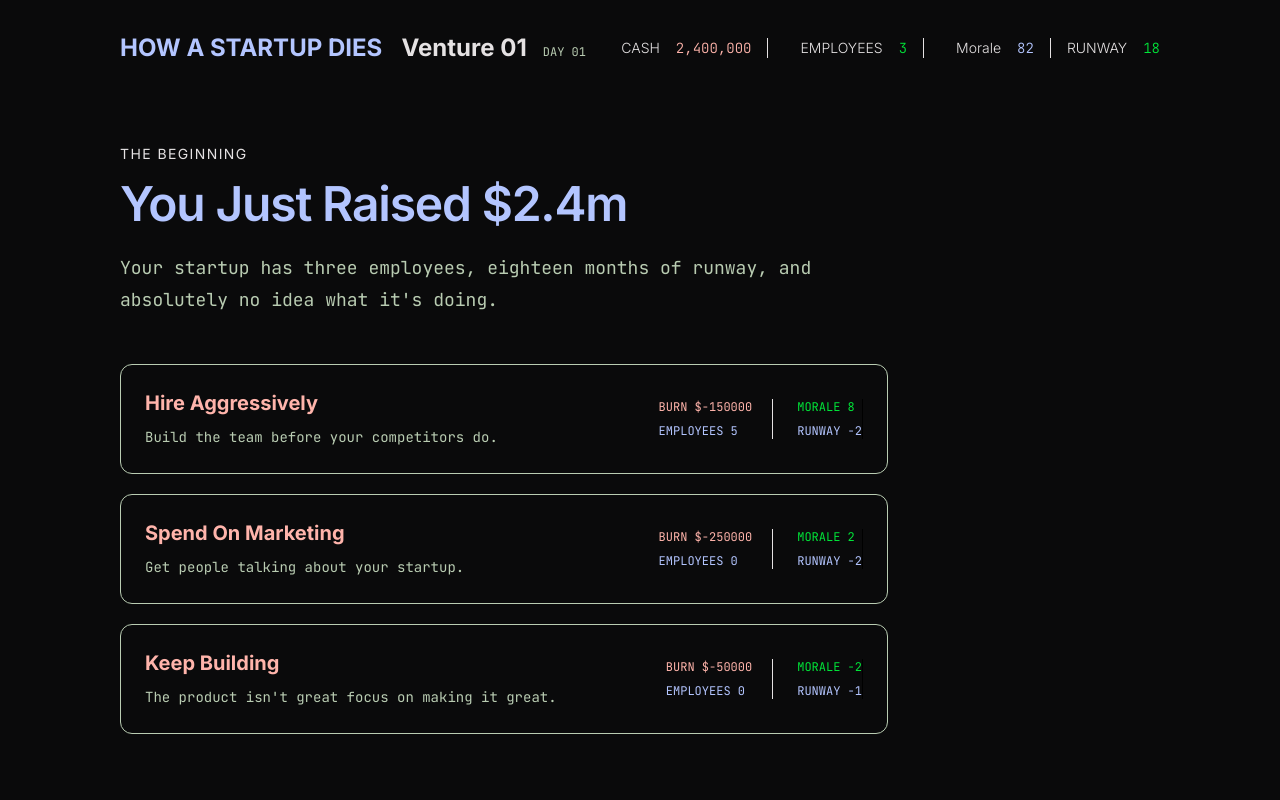
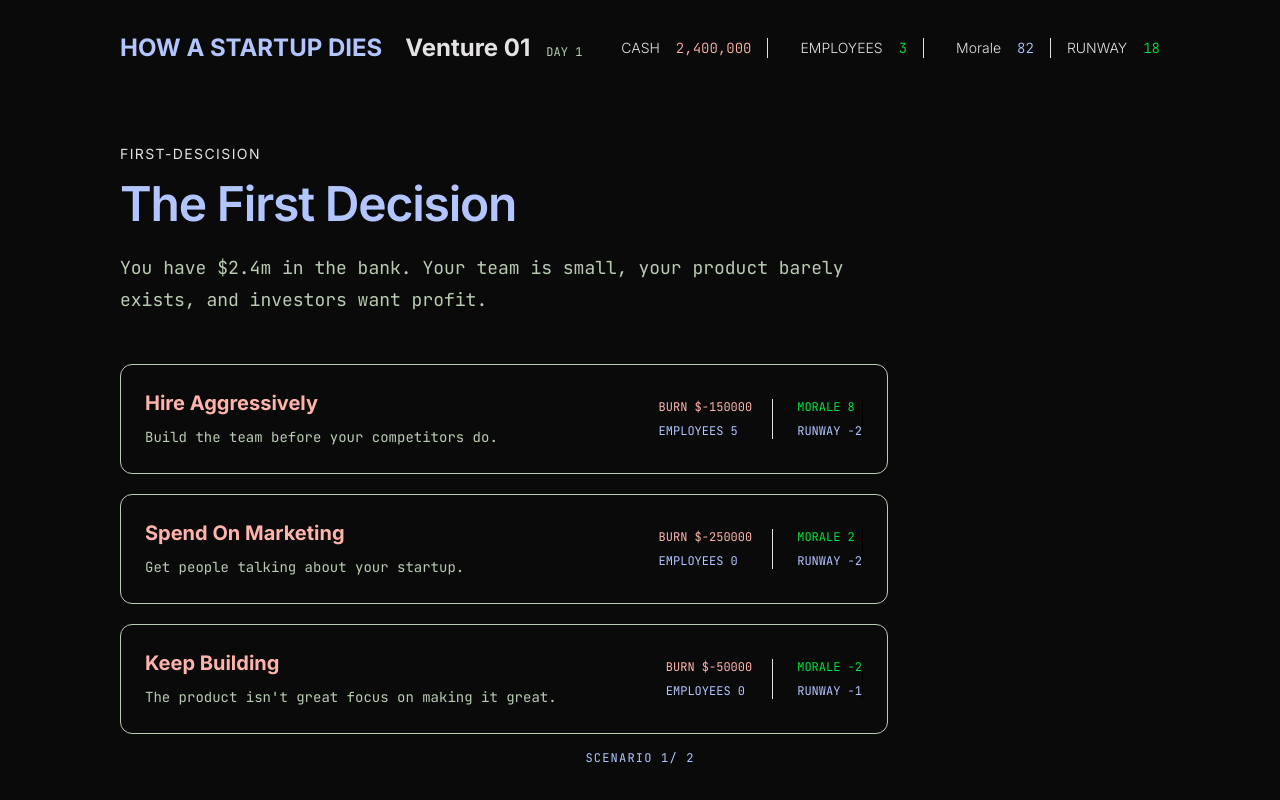
Before and after one commit to akshansh-kakkkar/How-a-startup-dies, a Next.js app: page / in a window 1280 px wide. Built offline with nearby package versions, Linux system fonts and the light colour scheme.

Commit message:
feat: improved the state handling of the application, added progress indicator and added 1 more scenario

```diff
--- a/app/components/Beginning.tsx
+++ b/app/components/Beginning.tsx
@@ -1,4 +1,7 @@
+'use client'
 import { Inter, JetBrains_Mono } from "next/font/google"
+import { scenarios } from '../game/scenario';
+import { useGameStore } from "../store/GameStore";
 
 const inter = Inter({
     subsets : ['latin']
@@ -7,11 +10,14 @@ const jetBrainsMono = JetBrains_Mono({
     subsets : ['latin']
 })
 export default function Beginning(){
+    const currentScenario = useGameStore((state)=>state.currentScenario);
+    const nextScenario = useGameStore((state)=>state.nextScenario);
+    const scenario = scenarios[currentScenario]
     return(
         <div className="mt-20 max-w-3xl  mx-24">
-            <p className={`text-sm uppercase tracking-widest text-[#E5E2E3] ${inter.className}`}>The Beginning</p>
-            <h2 className={`mt-4 text-5xl font-semibold tracking-tight text-[#B3C5FF] ${inter.className}`}>You Just Raised $2.4m</h2>
-            <p className={`${jetBrainsMono.className} mt-6 text-lg leading-8 text-[#B9CCB2]`}>Your startup has three employees, eighteen months of runway, and absolutely no idea what it's doing.</p>
+            <p className={`text-sm uppercase tracking-widest text-[#E5E2E3] ${inter.className}`}>{scenario.id}</p>
+            <h2 className={`mt-4 text-5xl font-semibold tracking-tight text-[#B3C5FF] ${inter.className}`}>{scenario.title}</h2>
+            <p className={`${jetBrainsMono.className} mt-6 text-lg leading-8 text-[#B9CCB2]`}>{scenario.description}</p>
         </div>
     )
 }
--- a/app/components/Choices.tsx
+++ b/app/components/Choices.tsx
@@ -4,6 +4,7 @@ import { scenarios } from "../game/scenario"
 import { useState } from "react";
 import { useGameStore } from '../store/GameStore';
 import DecisionMade from "./DecisionMade";
+import { stat } from "fs";
 const inter = Inter({
     subsets: ['latin']
 })
@@ -11,17 +12,24 @@ const jetBrainsMono = JetBrains_Mono({
     subsets: ['latin']
 })
 export default function Choices() {
-    const scenario = scenarios[0];
     const [selectedChoice, setSelectedChoice] = useState<string | null>(null);
-    const GameState = useGameStore((state) => state.gameState);
+    const currentScenario = useGameStore((state) => state.currentScenario);
+    const nextScenario = useGameStore((state) => state.nextScenario);
+    const scenario = scenarios[currentScenario]
     const applyEffects = useGameStore((state) => state.applyEffects);
     const selectedChoiceData = scenario.choices.find(
         (choice) => choice.id === selectedChoice
     )
+    if(!scenario) {
+        return(
+            <div>You have reached the end of chapter</div>
+        )
+    }
+
     return (
         <>
             <div className="mt-12 mx-24 w-full flex gap-12 items-center text-center justify-center max-w-3xl">
-                <div className=" w-full flex flex-col gap-5">
+                <div className=" w-full flex flex-col justify-center gap-5">
                     {scenario.choices.map((choice) => (
                         <button
                             disabled={selectedChoice !== null}
@@ -53,7 +61,7 @@ export default function Choices() {
             </div>
             {
                 selectedChoiceData && (
-                    <DecisionMade choice={selectedChoiceData} onNext={() => setSelectedChoice(null)} />
+                    <DecisionMade choice={selectedChoiceData} onNext={() => { setSelectedChoice(null); nextScenario() }} />
                 )
             }
         </>
--- a/app/components/Navbar.tsx
+++ b/app/components/Navbar.tsx
@@ -1,6 +1,7 @@
 "use client"
 import { Inter, JetBrains_Mono } from "next/font/google"
 import { useGameStore } from "../store/GameStore"
+import { scenarios } from "../game/scenario"
 
 const inter = Inter({
     subsets: ['latin']
@@ -9,7 +10,9 @@ const jetBrainsMono = JetBrains_Mono({
     subsets: ['latin']
 })
 export default function Navbar() {
-    const gameState = useGameStore((state)=>state.gameState)
+    const gameState = useGameStore((state) => state.gameState)
+    const currentScenario = useGameStore((state) => state.currentScenario);
+    const day = scenarios[currentScenario].day;
     return (
         <div className="flex items-center justify-between px-24">
             <div className={`${inter.className} text-2xl font-bold text-[#B3C5FF] uppercase`}>
@@ -17,7 +20,7 @@ export default function Navbar() {
             </div>
             <div className="flex gap-4 items-baseline">
                 <h1 className={`${inter.className} text-[#E5E2E3] text-2xl font-bold`}>Venture 01</h1>
-                <p className={`${jetBrainsMono.className} text-xs text-[#B9CCB2]`}>DAY 01</p>
+                <p className={`${jetBrainsMono.className} text-xs text-[#B9CCB2]`}>DAY {day}</p>
             </div>
             <div className="flex gap-4">
                 <div className={`flex w-full items-center text-sm gap-4 font-light border-r border-[#E5E2E3] px-4`}>
--- /dev/null
+++ b/app/components/progressIndicator.tsx
@@ -0,0 +1,16 @@
+"use client"
+import { JetBrains_Mono } from "next/font/google"
+import { useGameStore } from "../store/GameStore"
+import { scenarios } from '../game/scenario';
+
+const jetBrainsMono = JetBrains_Mono({
+    subsets : ['latin']
+})
+export default function ProgressIndicator(){
+    const currentScenario = useGameStore((state)=>state.currentScenario);
+    return(
+        <p className={`${jetBrainsMono.className} text-[#B3C5FF] text-xs uppercase tracking-widest w-full flex justify-center items-center mt-4 `}>
+           Scenario {currentScenario + 1}/ {scenarios.length}
+        </p>
+    )
+}
--- a/app/game/scenario.ts
+++ b/app/game/scenario.ts
@@ -1,4 +1,5 @@
 import { m } from "framer-motion";
+import { title } from "process";
 
 export const scenarios = [
     {
@@ -41,5 +42,46 @@ export const scenarios = [
                 }
             }
         ]
+    },
+    {
+        id : "first-hire",
+        day : 30,
+        title : "The Team Is Growing",
+        description : "Your team has grown quickly. Everyone is excited but your monthly expenses are climbing.",
+        choices : [
+            {
+                id : "office",
+                title : "Rent a fance office",
+                description : "A great workspace will attract even more clients.",
+                effects : {
+                    cash : -120000,
+                    employee : 0,
+                    morale : 8,
+                    runway : -1
+                }
+            },
+            {
+                id : "hire-more",
+                title : "Hire even more people",
+                descripition : "More engineers means we can build faster.",
+                effects : {
+                    cash : -200000,
+                    employee : 4,
+                    morale : 4,
+                    runway : -2,
+                }
+            },
+                {
+                    id : "cut-costs",
+                    title : "Cut Some Expenses",
+                    description : "Keep the company lean while you figure things out.",
+                    effects : {
+                        cash : 50000,
+                        employee : -1,
+                        morale : -10,
+                        runway : 2
+                    }
+                },
+        ]
     }
 ]
--- a/app/layout.tsx
+++ b/app/layout.tsx
@@ -8,7 +8,7 @@ export default function RootLayout({ children }: LayoutProps<"/">) {
       lang="en"
       className={`h-full antialiased`}
     >
-      <body className="min-h-screen bg-[#0A0A0B] flex flex-col mx-auto w-full px-6 py-8">
+      <body className="h-screen bg-[#0A0A0B] flex flex-col mx-auto w-full px-6 py-8">
         <Navbar />
         {children}
         </body>
--- a/app/page.tsx
+++ b/app/page.tsx
@@ -1,6 +1,7 @@
 import { Inter } from "next/font/google"
 import Beginning from "./components/Beginning"
 import Choices from "./components/Choices"
+import ProgressIndicator from "./components/progressIndicator"
 const inter = Inter({
   subsets: ['latin'],
 })
@@ -9,6 +10,7 @@ export default function Home() {
     <>
     <Beginning />
     <Choices />
+    <ProgressIndicator />
     </>
   )
 }
--- a/app/store/GameStore.ts
+++ b/app/store/GameStore.ts
@@ -1,5 +1,6 @@
 import { getDynamicDataPostponedState } from "next/dist/server/app-render/postponed-state"
 import { create } from "zustand"
+import { scenarios } from "../game/scenario";
 
 type GameState = {
     cash : number,
@@ -9,10 +10,11 @@ type GameState = {
 }
 
 type GameStore = {
-    gameState : GameState
-    applyEffects : (effects : Partial<GameState>) => void
+    gameState : GameState;
+    currentScenario : number;
+    applyEffects : (effects : Partial<GameState>) => void;
+    nextScenario : ()=>void;
 }
-
 export const useGameStore = create<GameStore>((set)=>({
     gameState : {
         cash : 2_400_000,
@@ -20,6 +22,7 @@ export const useGameStore = create<GameStore>((set)=>({
         morale : 82,
         runway : 18,
     },
+    currentScenario : 0,
     applyEffects : (effects)=>
     set((state)=>({
         gameState : {
@@ -28,5 +31,10 @@ export const useGameStore = create<GameStore>((set)=>({
             morale : state.gameState.morale + (effects.morale ?? 0),
             runway : state.gameState.runway + (effects.runway ?? 0),
         }
-    }))
+    })),
+    nextScenario : ()=>
+        set((state)=>({
+            currentScenario: state.currentScenario + 1,
+        })),
+    getCurrentScenarios : ()=>(state : GameStore)=> scenarios[state.currentScenario]
 }))
```
